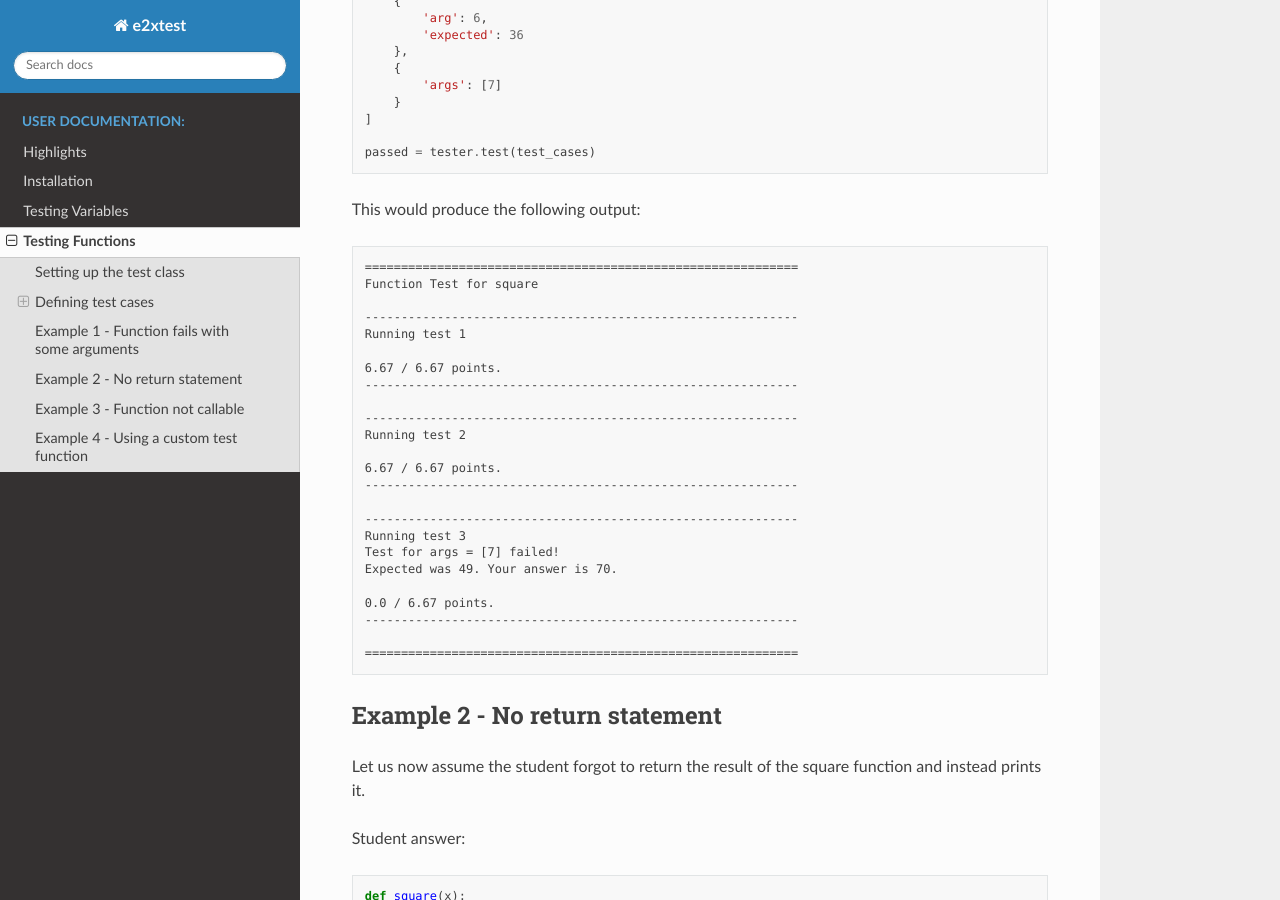
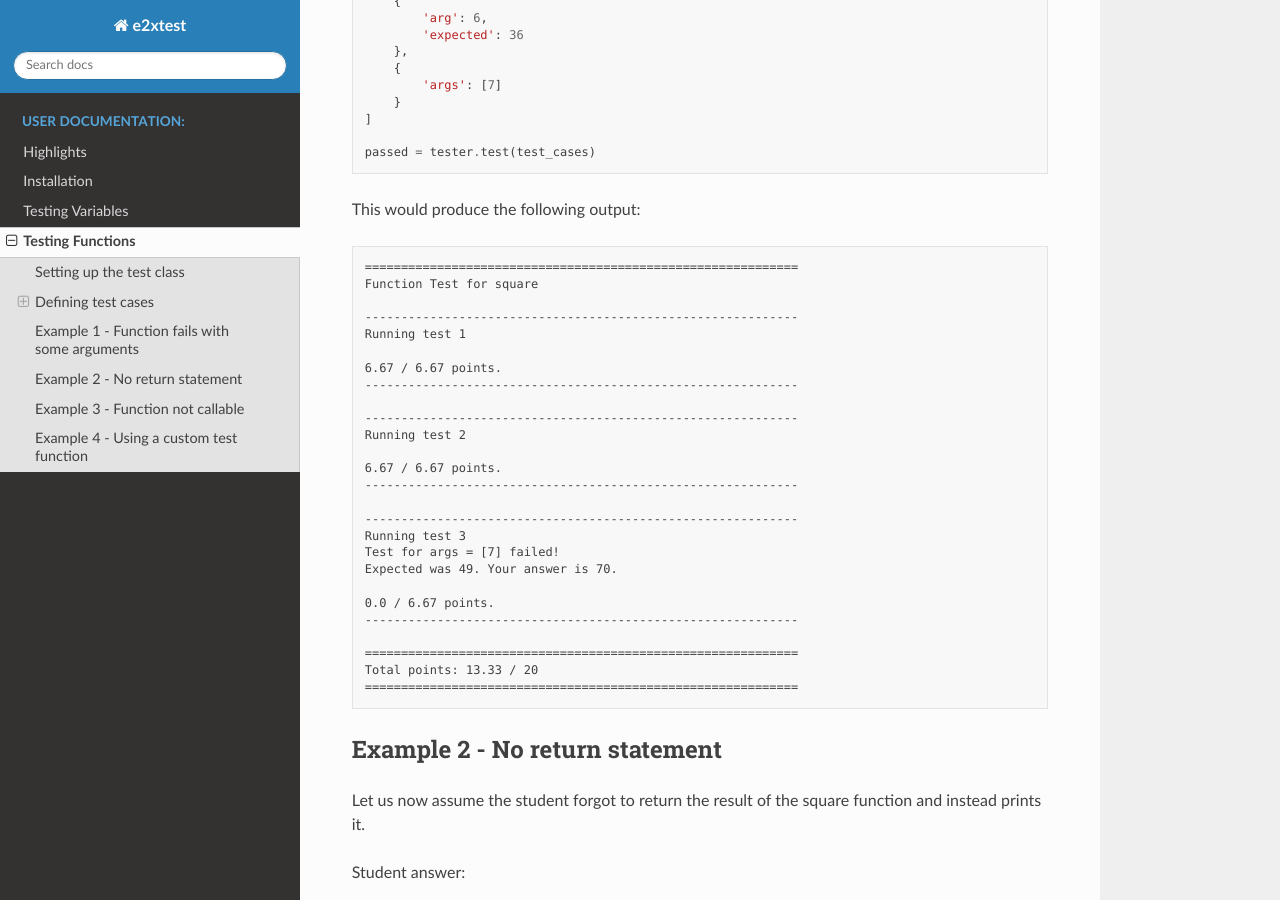
Before and after one commit to DigiKlausur/e2xtest, a Sphinx documentation site: the page built from docs/source/user_guide/function_test.rst, in a window 1280 px wide and 900 px high, scrolled down 2419 px. Built offline with Sphinx 7.4.7 and the Read the Docs theme 2.0.0, drawn with Linux system fonts in a browser that asks for light colours.

Commit message:
Add missing output

```diff
--- a/docs/source/user_guide/function_test.rst
+++ b/docs/source/user_guide/function_test.rst
@@ -139,6 +139,8 @@ This would produce the following output::
     0.0 / 6.67 points.
     ------------------------------------------------------------
 
+    ============================================================
+    Total points: 13.33 / 20
     ============================================================
 
 
```
